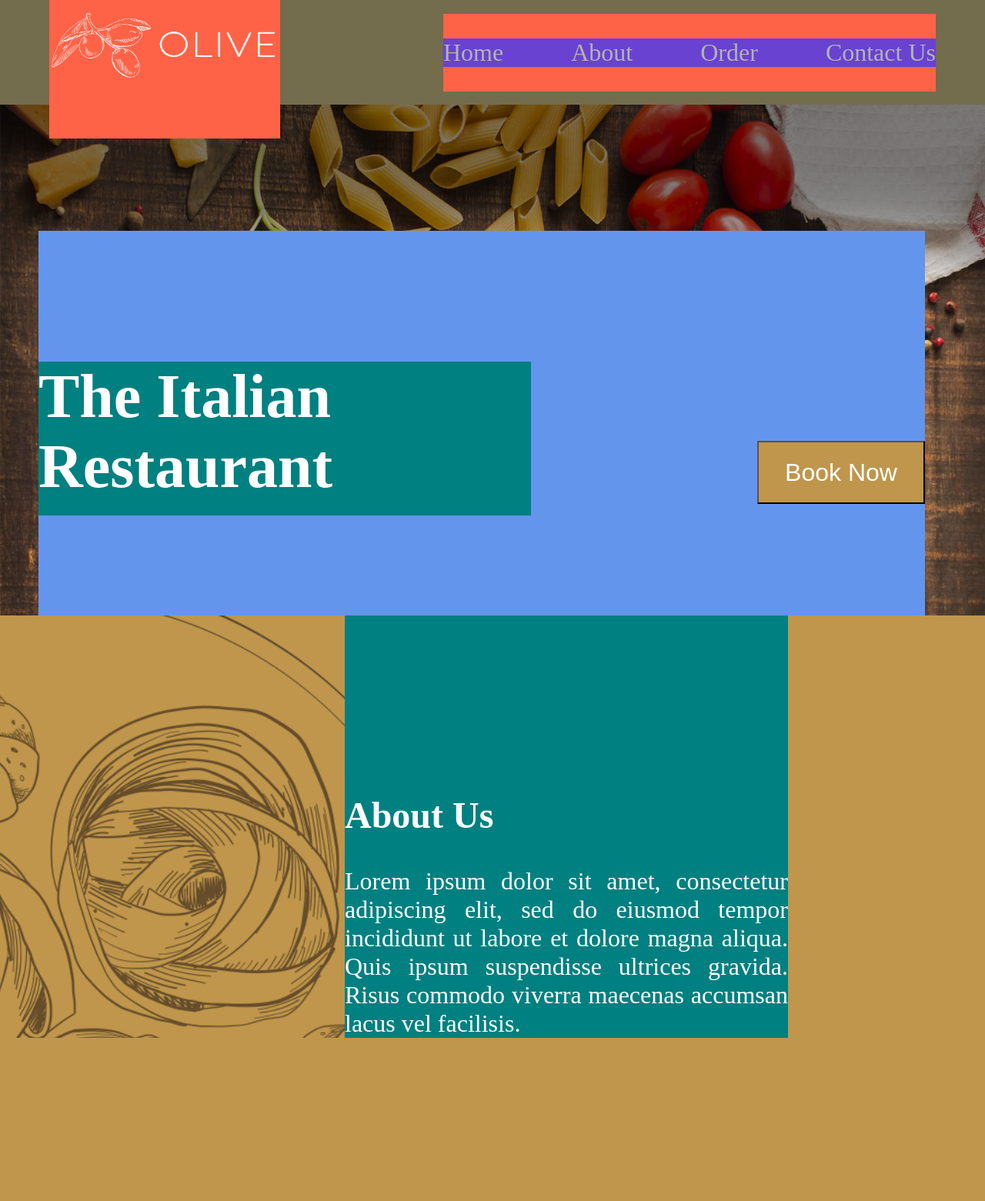
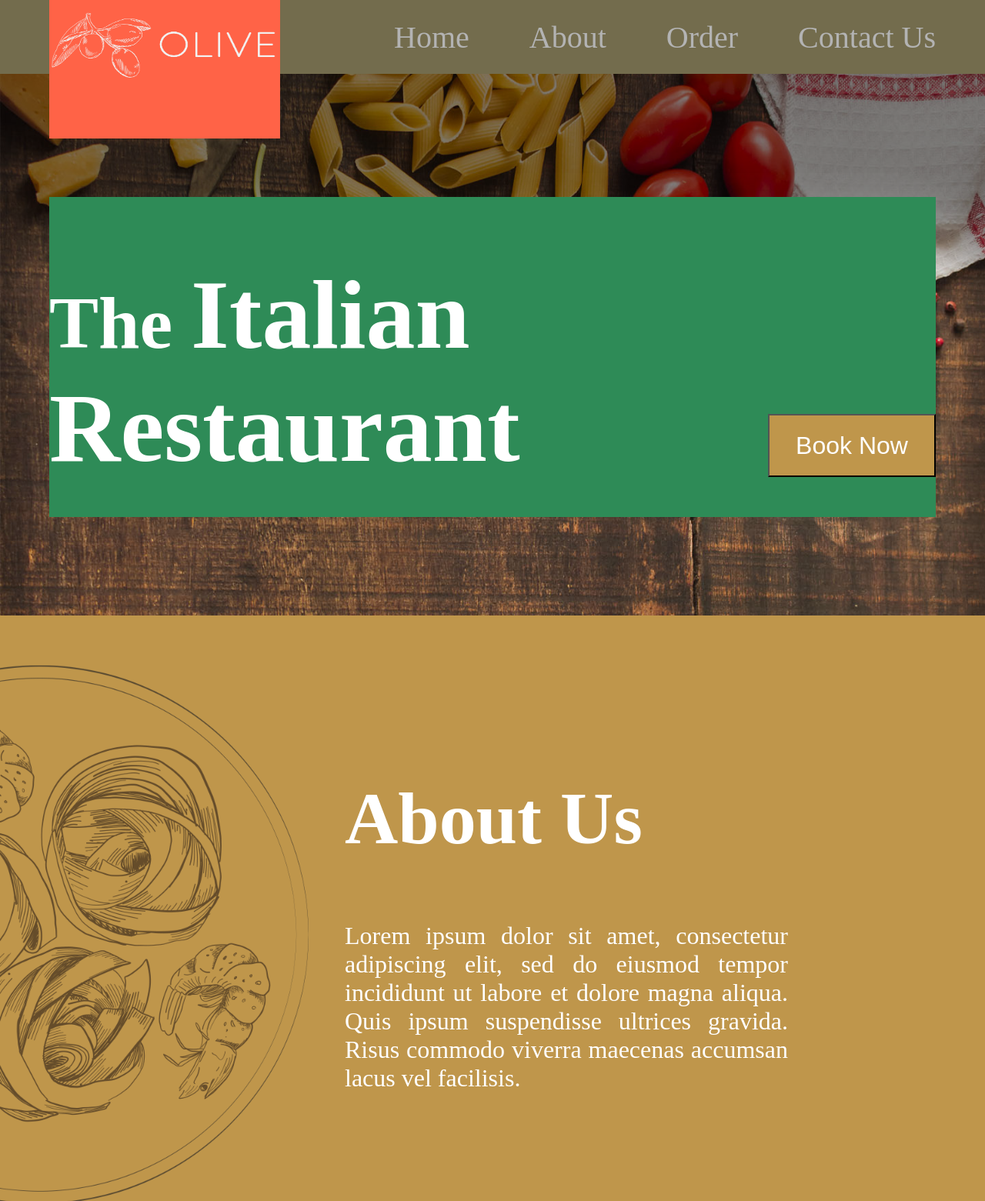
Before and after one commit to danielp67/tp01_html_css, a plain HTML site: page index.html in a window 1280 px wide. Shown: the top 1561 px of the page at 77% size. Drawn offline with nearby package versions, Linux system fonts and the light colour scheme.

Commit message:
sauv day2 17h

```diff
--- a/assets/css/style.css
+++ b/assets/css/style.css
@@ -13,7 +13,7 @@
 
 html, body{
     margin: 0px;
-
+    font-size: 100%;
 }
 
 body{
@@ -32,7 +32,8 @@ header{
     position: fixed;
     width: 100%;
     top: 0px;
-    height: 17%;
+    height: 12%;
+    min-height: 50px;
     z-index: 10;
     background-color:rgb(115,108,77);
     display: flex;
@@ -41,13 +42,14 @@ header{
 
 
 nav{
-    width: 50%;
-    margin: auto 5% auto 5%;
-    background-color: tomato;
+    width: 55%;
+    margin-right: 5%;
+    height:100%;
+    display: table-cell;
+    vertical-align: middle;
 }
 
 .logo{
-
     width: 300px;
     height: 250px;
     margin-left: 5%;
@@ -59,7 +61,10 @@ ul
 {
     list-style-type: none;
     padding-inline-start: 0px;
-
+    margin-block-start: 0px;
+    margin-block-end: 0px;
+    margin-inline-start: 0px;
+    margin-inline-end: 0px;
 }
 
 
@@ -81,8 +86,10 @@ a:hover
 {
     display: flex;
     justify-content: space-between;
-    background-color: rgb(105, 66, 209);
-    font-size: 2rem;
+    align-items: center;
+
+    font-size: 2.5rem;
+    height: 100%;
 }
 
 
@@ -99,7 +106,8 @@ a:hover
 
 #navigation{
 float: right;
-margin-top: 30px;
+margin-top: 4vh;
+
 display: block;
 }
 
@@ -133,6 +141,14 @@ display: block;
 }
 
 
+/*
+@media all and (max-width: 1024px) {
+  html{
+    font-size: 50%;
+  }
+
+}
+*/
 
 .page1
 {
@@ -149,32 +165,37 @@ display: block;
 
 .textpage1
 {
-    margin-top: 300px;
-    margin-left: 50px;
-    margin-right: 50px;
-    padding-bottom: 5%;
+    margin-top: 20%;
+    margin-left: auto;
+    margin-right: auto;
+    margin-bottom: 10%;
     width: 90%;
     display: flex;
     flex-direction: row;
     flex-wrap: wrap;
     justify-content: space-between;
     align-items: flex-end;
-    background-color:cornflowerblue;
+    background-color: seagreen;
+
 }
 
 h1{
-    font-size: 5rem;
-    background-color: teal;
-    width: 50vw;
-    height: 25vh;
+    font-size: 6rem;
+    width: 60vw;
+    height: 40vh;
     text-align: left;
+
+
+}
+
+h1 span{
+    font-size: 8rem;
 }
 
 
+#book{
 
-#book{
-    margin-top: 7%;
-    margin-bottom: 7%;
+    margin-bottom: 10%;
     width: 218px;
     height: 82px;
     color: white;
@@ -204,29 +225,40 @@ h1{
     min-height: 100vh;
     height: 100%;
     z-index: 1;
+    text-align:center;
 }
 
 .imgpage2
 {
-    background: url('../img/bg_all.png') no-repeat -500px -50px;
-    background-size: cover;
-    height: 50%;
+    margin-top: 5%;
+    margin-bottom: 5%;
+    background: url('../img/bg_all.png') no-repeat -300px;
+    background-size: contain;
+    height: 100vh;
+
     z-index: 10;
 }
 
 .textpage2
 {
     text-align: center;
-    background-color: teal;
-    margin: auto;
     width: 45%;
-    padding-top: 15%;
-    margin-left: 35%;
+    height: 50vh;
+    margin-top: 5%;
+    margin-bottom: 5%;
+    margin-left: 15%;
     text-align: justify;
     font-size: 2rem;
     z-index: 100;
+    display:inline-block;
+    vertical-align:middle;
+
 }
 
+.textpage2 h2
+{
+ font-size: 6rem;
+}
 
 .page3{
     min-height: 100vh;
@@ -357,7 +389,11 @@ h1{
 }
 .page6{
     background: url('../img/pasta_panorama_page6.png') no-repeat center center;
-    height: 100vh;
+
+    background-size: contain;
+    min-height: 100vh;
+    height: 100%;
+    width: 100%;
     z-index: 10;
 }
 
@@ -381,14 +417,17 @@ blockquote{
 }
 
 #mapid {
-    height: 500px;
-    width: 200px;
+    height: 80%;
+    width: 100%;
+
 
 }
 
 .textpage8{
     min-height: 100vh;
-    background-color:rgb(115,108,77);
+    width: 50%;
+    background-color:rgba(0, 0, 0, 0.5);
+    z-index: 100;
 }
 
 
--- a/assets/js/index.js
+++ b/assets/js/index.js
@@ -1,6 +1,3 @@
-
-
-
 
 
 
@@ -8,13 +5,11 @@
 
 //Map integration
 
-var mymap = L.map('mapid').setView([51.505, -0.09], 13);
-
-L.tileLayer('https://api.mapbox.com/styles/v1/{id}/tiles/{z}/{x}/{y}?access_token={accessToken}', {
-    attribution: 'Map data &copy; <a href="https://www.openstreetmap.org/">OpenStreetMap</a> contributors, <a href="https://creativecommons.org/licenses/by-sa/2.0/">CC-BY-SA</a>, Imagery © <a href="https://www.mapbox.com/">Mapbox</a>',
-    maxZoom: 18,
-    id: 'mapbox/streets-v11',
-    tileSize: 512,
-    zoomOffset: -1,
-    accessToken: 'your.mapbox.access.token'
-}).addTo(mymap);
+var map = L.map('mapid').setView([51.505, -0.09], 13);
+    L.tileLayer('https://{s}.tile.openstreetmap.org/{z}/{x}/{y}.png?{foo}', {foo: 'bar', attribution: 'Map data &copy; <a href="https://www.openstreetmap.org/">OpenStreetMap</a> contributors, <a href="https://creativecommons.org/licenses/by-sa/2.0/">CC-BY-SA</a>, Imagery © <a href="https://www.mapbox.com/">Mapbox</a>',
+maxZoom: 18,
+id: 'mapbox/streets-v11',
+tileSize: 512,
+zoomOffset: -1,
+accessToken: 'your.mapbox.access.token'
+}).addTo(map);
--- a/index.html
+++ b/index.html
@@ -5,10 +5,16 @@
     <meta charset="UTF-8">
     <meta name="viewport" content="width=device-width, initial-scale=1.0">
     <title>TP02_HTLM+Css</title>
+    <link rel="stylesheet" href="assets/css/style.css" />
+
     <link rel="stylesheet" href="https://unpkg.com/leaflet@1.6.0/dist/leaflet.css"
     integrity="sha512-xwE/Az9zrjBIphAcBb3F6JVqxf46+CDLwfLMHloNu6KEQCAWi6HcDUbeOfBIptF7tcCzusKFjFw2yuvEpDL9wQ=="
     crossorigin=""/>
-    <link rel="stylesheet" href="assets/css/style.css" />
+
+    <script src="https://unpkg.com/leaflet@1.6.0/dist/leaflet.js"
+        integrity="sha512-gZwIG9x3wUXg2hdXF6+rVkLF/0Vi9U8D2Ntg4Ga5I5BZpVkVxlJWbSQtXPSiUTtC0TjtGOmxa1AJPuV0CPthew=="
+        crossorigin=""></script>
+
 
 </head>
 
@@ -54,7 +60,7 @@
             <!--Page 1-->
             <div class="page1">
                 <div class="textpage1">
-                    <h1><span class="title1">The</span> Italian Restaurant</h1>
+                    <h1>The <span class="title1">Italian<br>Restaurant</span></h1>
 
                     <button id="book">Book Now</button>
                 </div>
@@ -122,6 +128,8 @@
             <!--Page 8-->
             <div class="page8">
                 <div id="mapid">
+
+
                     <div class="textpage8">
 
                         <h5>Find us at</h5>
@@ -190,10 +198,8 @@
 
         </footer>
 
-        <script src="https://unpkg.com/leaflet@1.6.0/dist/leaflet.js"
-        integrity="sha512-gZwIG9x3wUXg2hdXF6+rVkLF/0Vi9U8D2Ntg4Ga5I5BZpVkVxlJWbSQtXPSiUTtC0TjtGOmxa1AJPuV0CPthew=="
-        crossorigin=""></script>
-        <script src="assets/js/index.js"></script>
+
+        <script type="text/javascript" src="assets/js/index.js"></script>
 
     </body>
 
```
